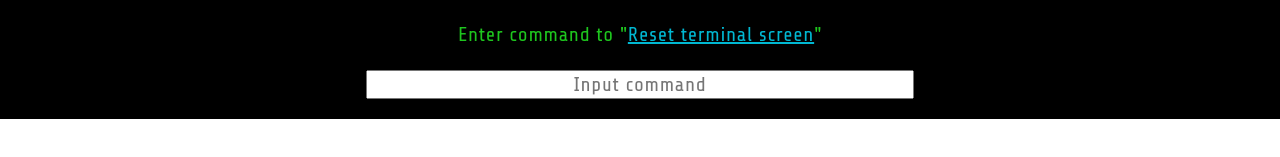
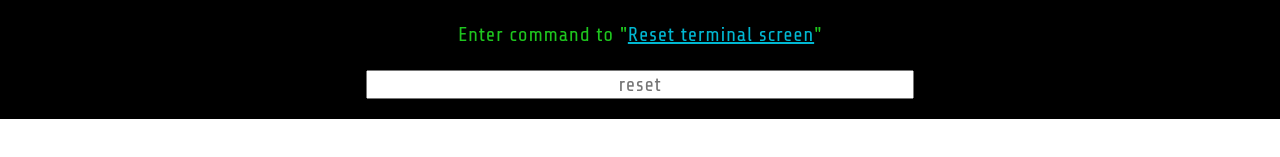
Before and after one commit to hlhartley/terminal-commander, a React (Create React App) app: page / in a window 1280 px wide. Shown: the part 565-722 px from the top of the page. Built offline with nearby package versions, Linux system fonts and the light colour scheme; no server answers; a web font is replaced by a local one.

Commit message:
Makes command descriptions and placeholder in command input dynamic based on the score

```diff
--- a/src/App.js
+++ b/src/App.js
@@ -30,7 +30,9 @@ export default class App extends Component {
       <div className='app-container'>
         <button className='reset-button'>RESET GAME</button>
         <GameContainer />
-        <TerminalCard terminalCommands = {this.state.hhTerminalCommands}/>
+        <TerminalCard
+          terminalCommands = {this.state.hhTerminalCommands}
+        />
       </div>
     );
   }
--- a/src/TerminalCard.js
+++ b/src/TerminalCard.js
@@ -6,26 +6,44 @@ export default class TerminalCard extends Component {
     super(props);
 
     this.state = {
-      score: 0,
-      command: 'hi',
+      score: 2,
+      inputValue: '',
     }
   }
 
-  displayCommandDescription() {
+  displayFirstCommandDescription() {
     if(!this.props.terminalCommands.length) {
       return 'Reset terminal screen';
     } else {
-      return this.props.terminalCommands[0].description;
+      return this.props.terminalCommands[`${this.state.score}`].description;
     }
   }
+
+  displayFirstCommandInput() {
+    if(!this.props.terminalCommands.length) {
+      return 'reset';
+    } else {
+      return this.props.terminalCommands[`${this.state.score}`].command;
+    }
+  }
+
+  enterCommand = (event) => {
+    this.setState({inputValue: event.target.value})
+    }
+
+  updateScore() {
+    // if(this.state.inputValue === this.displayFirstCommandInput()) {
+    //   this.setState({score: this.state.score++})
+      this.setState({score: this.state.score++})
+    }
 
   render() {
     return (
         <div className='terminal-card'>
           <p className='mission-text'>Mission: type in the correct commands to get your tank to the target star</p>
           <p>Score: <span className='score'>{this.state.score} / 30</span> complete</p>
-          <p>Enter command to "<span className='command-instructions'>{this.displayCommandDescription()}</span>"</p>
-          <input placeholder='Input command'></input>
+          <p>Enter command to "<span className='command-instructions'>{this.displayFirstCommandDescription()}</span>"</p>
+          <input placeholder={this.displayFirstCommandInput()} className='command-input' onChange={this.enterCommand} onChange={this.updateScore}></input>
         </div>
       );
     }
```
